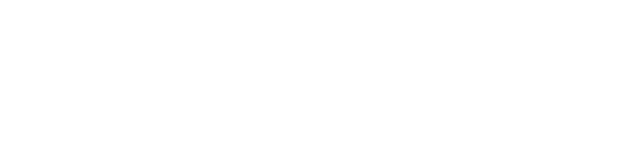
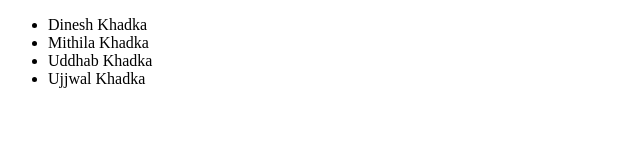
Before and after one commit to dineshkhadka9863/git-try, a plain HTML site: page flex.html in a window 1280 px wide. Shown: the whole page, without its empty margins (0-640 px from the left). Drawn offline with Linux system fonts and the light colour scheme.

Commit message:
flex list update

```diff
--- a/flex.html
+++ b/flex.html
@@ -6,6 +6,15 @@
     <title>Document</title>
 </head>
 <body>
+    <header>
+        <ul>
+            <li> Dinesh Khadka</li>
+            <li> Mithila Khadka</li>
+            <li> Uddhab Khadka</li>
+            <li> Ujjwal Khadka</li>
+
+        </ul>
+    </header>
 
 </body>
 </html>
```
